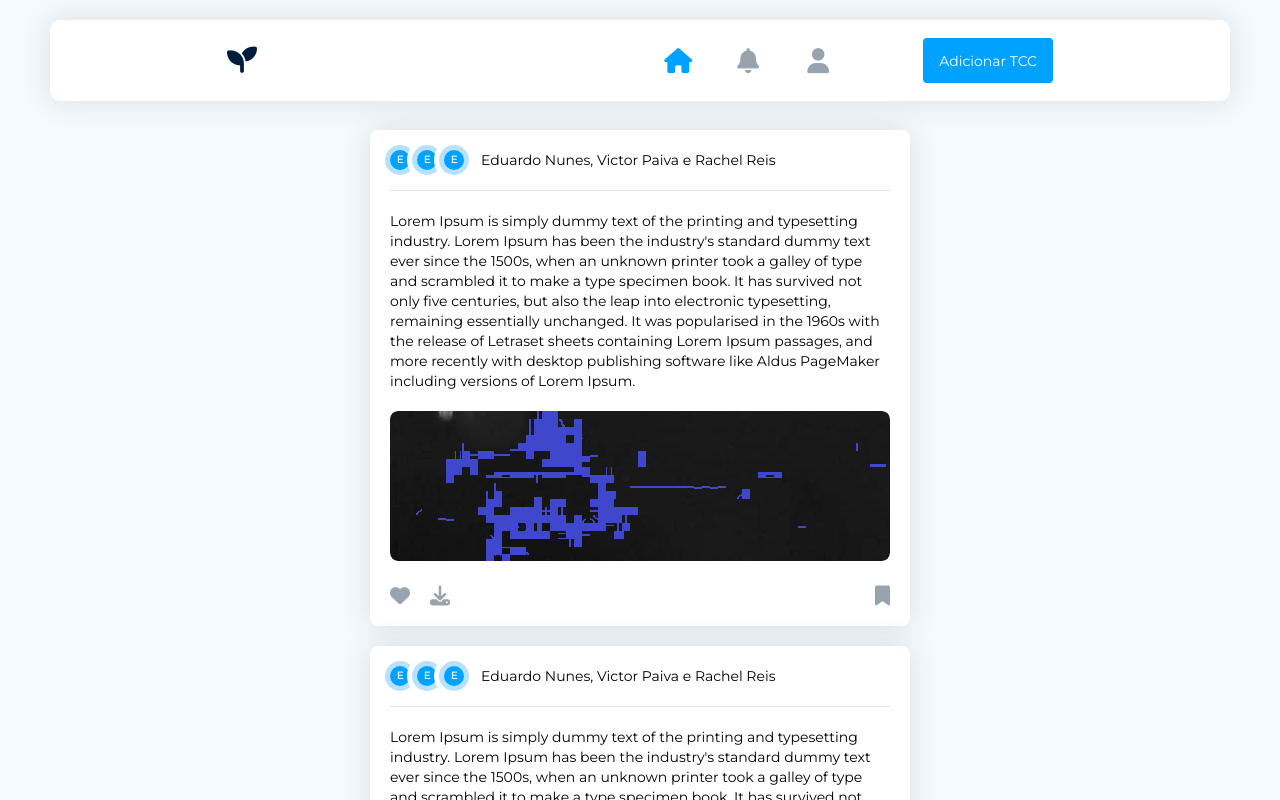
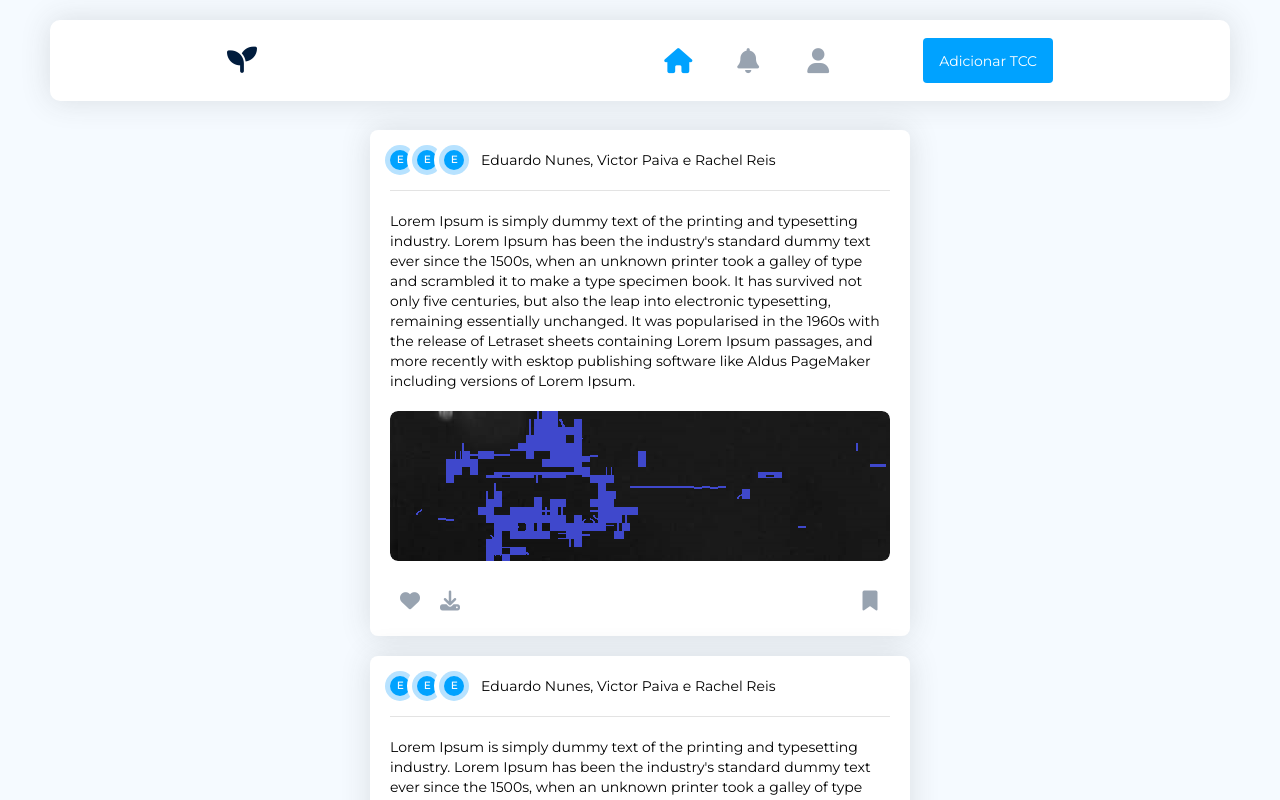
Before and after one commit to eduardo-n/frontend-paper-tree-v2, an Angular app: page / in a window 1280 px wide. Shown: the top 800 px of the page. Built offline with nearby package versions, Linux system fonts and the light colour scheme.

Commit message:
Ajuste nos icones de interacoes

```diff
--- a/src/app/shared/components/post-card/post-card.component.html
+++ b/src/app/shared/components/post-card/post-card.component.html
@@ -17,7 +17,11 @@
   <div class="divider"></div>
 
   <div class="bx-description">
-    <p>Lorem Ipsum is simply dummy text of the printing and typesetting industry. Lorem Ipsum has been the industry's standard dummy text ever since the 1500s, when an unknown printer took a galley of type and scrambled it to make a type specimen book. It has survived not only five centuries, but also the leap into electronic typesetting, remaining essentially unchanged. It was popularised in the 1960s with the release of Letraset sheets containing Lorem Ipsum passages, and more recently with desktop publishing software like Aldus PageMaker including versions of Lorem Ipsum.</p>
+    <p>Lorem Ipsum is simply dummy text of the printing and typesetting industry. Lorem Ipsum has been the industry's standard dummy
+      text ever since the 1500s, when an unknown printer took a galley of type and scrambled it to make a type specimen book.
+      It has survived not only five centuries, but also the leap into electronic typesetting, remaining essentially unchanged.
+      It was popularised in the 1960s with the release of Letraset sheets containing Lorem Ipsum passages, and more recently with
+      esktop publishing software like Aldus PageMaker including versions of Lorem Ipsum.</p>
   </div>
 
   <div class="bx-image">
--- a/src/app/shared/components/post-card/post-card.component.scss
+++ b/src/app/shared/components/post-card/post-card.component.scss
@@ -65,14 +65,15 @@
     display: flex;
 
     .icon {
+      display: flex;
+      justify-content: center;
+      align-items: center;
+      width: 40px;
+      height: 30px;
       font-size: 20px;
       color: var(--tertiary-color);
       opacity: 0.4;
       transition: 0.2s ease-out;
-
-      &.middle-icon {
-        margin-left: 20px;
-      }
 
       &.active-like {
         color: var(--primary-color);
```
